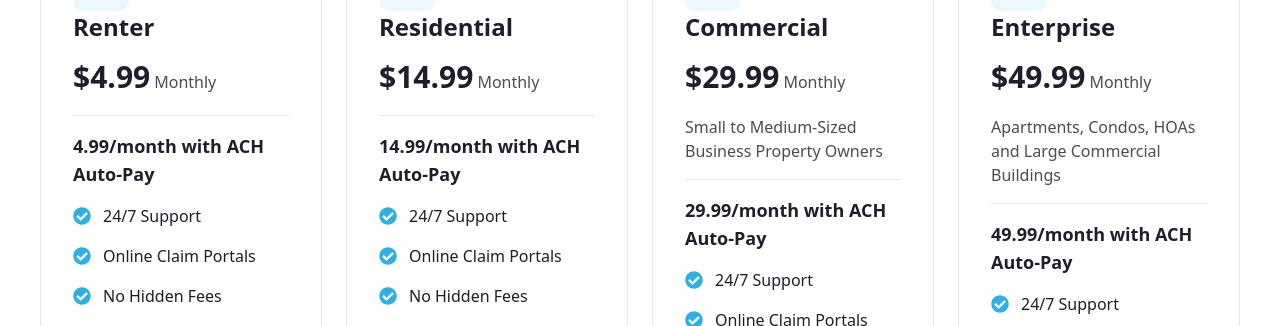
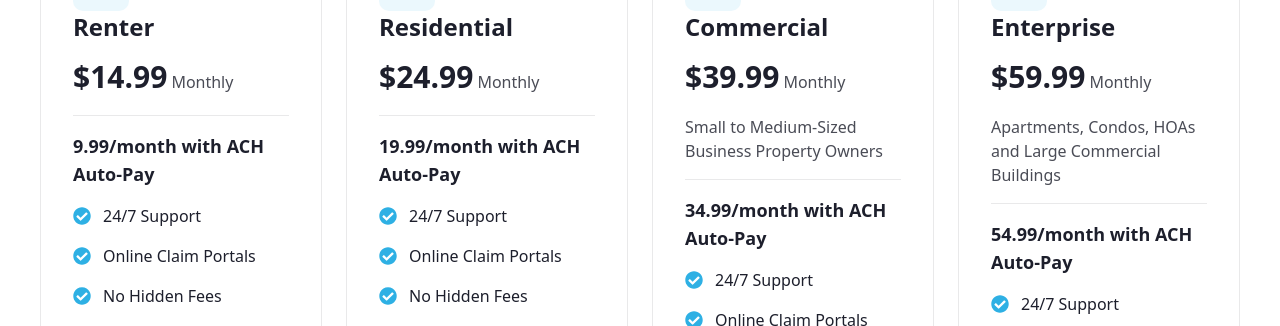
Before and after one commit to backbencherstudio/jj1078841-Insurances-Website-frontend, a Next.js app: page /membership_plans in a window 1280 px wide. Shown: the part 980-1306 px from the top of the page. Built offline with nearby package versions, Linux system fonts and the light colour scheme.

Commit message:
Updated member ship plan

```diff
--- a/app/(client)/membership_plans/page.tsx
+++ b/app/(client)/membership_plans/page.tsx
@@ -25,9 +25,9 @@ const plans: Plan[] = [
   {
     icon: BusinessPlan,
     name: "Renter",
-    price: "4.99",
+    price: "14.99",
     monthlyPrice: "Monthly",
-    achiPrice: "4.99/month with ACH Auto-Pay",
+    achiPrice: "9.99/month with ACH Auto-Pay",
     features: [
       "24/7 Support",
       "Online Claim Portals",
@@ -39,9 +39,9 @@ const plans: Plan[] = [
   {
     icon: VehiclePlan,
     name: "Residential",
-    price: "14.99",
+    price: "24.99",
     monthlyPrice: "Monthly",
-    achiPrice: "14.99/month with ACH Auto-Pay",
+    achiPrice: "19.99/month with ACH Auto-Pay",
     features: [
       "24/7 Support",
       "Online Claim Portals",
@@ -53,10 +53,10 @@ const plans: Plan[] = [
   {
     icon: PropertyPlan,
     name: "Commercial",
-    price: "29.99",
+    price: "39.99",
     monthlyPrice: "Monthly",
     description: "Small to Medium-Sized Business Property Owners",
-    achiPrice: "29.99/month with ACH Auto-Pay",
+    achiPrice: "34.99/month with ACH Auto-Pay",
     features: [
       "24/7 Support",
       "Online Claim Portals",
@@ -68,10 +68,10 @@ const plans: Plan[] = [
   {
     icon: PropertyPlan,
     name: "Enterprise",
-    price: "49.99",
+    price: "59.99",
     monthlyPrice: "Monthly",
     description: "Apartments, Condos, HOAs and Large Commercial Buildings",
-    achiPrice: "49.99/month with ACH Auto-Pay",
+    achiPrice: "54.99/month with ACH Auto-Pay",
     features: [
       "24/7 Support",
       "Online Claim Portals",
--- a/app/(client)/privacy-policy/page.tsx
+++ b/app/(client)/privacy-policy/page.tsx
@@ -27,10 +27,10 @@ const policyData: PolicySection[] = [
     title: "Membership Fees",
     content: [
       "The Insured agrees to pay a monthly membership fee based on the selected tier:",
-      "• Renter: $9.99/month or $4.99/month with ACH Auto-Pay",
-      "• Homeowners: $19.99/month or $14.99/month with ACH",
-      "• Small Commercial Property Owners: $34.99/month or $29.99/month with ACH",
-      "• Apartments, Condos, HOAs, Large Commercial: $54.99/month or $49.99/month with ACH",
+      "• Renter: $14.99/month or $9.99/month with ACH Auto-Pay",
+      "• Homeowners: $24.99/month or $19.99/month with ACH",
+      "• Small Commercial Property Owners: $39.99/month or $34.99/month with ACH",
+      "• Apartments, Condos, HOAs, Large Commercial: $59.99/month or $54.99/month with ACH",
       "The selected plan and payment method determine the applicable monthly fee, confirmed at enrollment.",
       "Charges recur monthly on the signup date."
     ]
--- a/app/(dashboard)/dashboard/_components/Dashboard.tsx
+++ b/app/(dashboard)/dashboard/_components/Dashboard.tsx
@@ -60,7 +60,7 @@ export default function Dashboard({ id }: DashboardProps) {
 
   useEffect(()=>{
     if(!id){
-      router.push('/dashboard/my_claims')
+      router.replace('/dashboard/my_claims')
     }
   },[])
 
```
